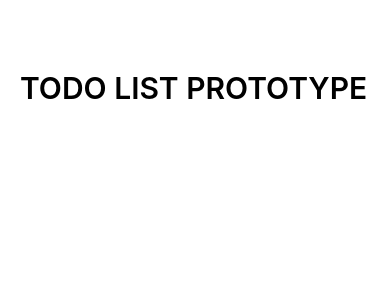
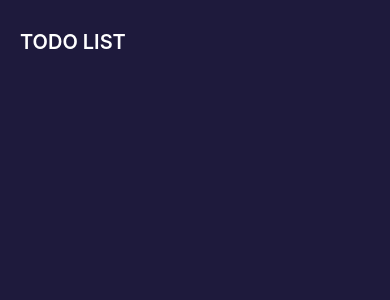
Before and after one commit to WarrenWu4/tally-to-do-prototype, a React Native app: screen / in a window 390 px wide. Shown: the top 300 px of the page. Built offline with nearby package versions, Linux system fonts and the light colour scheme.

Commit message:
Fixed everything :D

```diff
--- a/App.js
+++ b/App.js
@@ -1,13 +1,36 @@
-import React from 'react';
-import { StatusBar } from 'expo-status-bar';
-import { StyleSheet, Text, View } from 'react-native';
+import React, {useState} from 'react';
+import { Keyboard, ScrollView, StyleSheet, Text, View } from 'react-native';
+import TaskInput from 'to-do-prototype/TaskInput.js';
+import Task from 'to-do-prototype/Task.js';
 
 export default function App() {
-  //return for mobile development essentially same as ReactDOM.render() but for mobile components
+  const [tasks, setTasks] = useState([]);
+
+  const addTask = (task) => {
+    if (task == null) return;
+    setTasks([...tasks, task]);
+    Keyboard.dismiss();
+  }
+
+  const deleteTask = (deleteIndex) => {
+    setTasks(tasks.filter((value, index) => index != deleteIndex));
+  }
+
   return (
     <View style={styles.container}>
-      <Text style={styles.heading}>TODO LIST PROTOTYPE</Text>
-      <StatusBar style="auto" />
+        <Text style={styles.heading}>TODO LIST</Text>
+      <ScrollView style={styles.scrollView}>
+        {
+        tasks.map((task, index) => {
+          return (
+            <View key={index} style={styles.taskContainer}>
+              <Task index={index + 1} task={task} deleteTask={() => deleteTask(index)}/>
+            </View>
+          );
+        })
+      }
+      </ScrollView>
+      <TaskInput addTask={addTask}/>
     </View>
   );
 }
@@ -15,14 +38,20 @@ export default function App() {
 const styles = StyleSheet.create({
   container: {
     flex: 1,
-    backgroundColor: '#ffffff',
+    backgroundColor: '#1E1A3C',
   },
   heading: {
-    color: '#000000',
-    fontSize: 30,
+    color: '#fff',
+    fontSize: 20,
     fontWeight: '600',
-    marginTop: 70,
+    marginTop: 30,
     marginBottom: 10,
     marginLeft: 20,
   },
+  scrollView: {
+    marginBottom: 70,
+  },
+  taskContainer: {
+    marginTop: 20,
+  }
 });
```
Also changed, not shown: Task.js (+4 -3 lines), TaskInput.js (+16 -13 lines).
